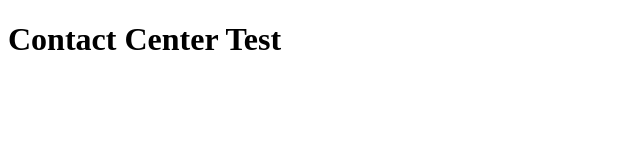
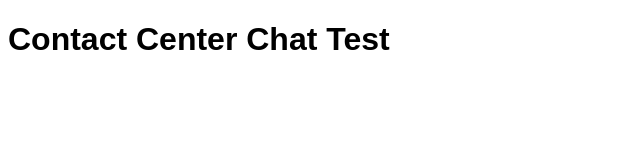
Before and after one commit to tommygaessler/ccc, a plain HTML site: page index.html in a window 1280 px wide. Shown: the whole page, without its empty margins (0-640 px from the left). Drawn offline with Linux system fonts and the light colour scheme; some packages are replaced by stand-ins of ours; a script that the page names is missing.

Commit message:
updated font

```diff
--- a/index.html
+++ b/index.html
@@ -2,13 +2,12 @@
 <html lang="en" dir="ltr">
   <head>
     <meta charset="utf-8">
-    <title>Contact Center Test</title>
+    <title>Contact Center Chat Test</title>
     <link rel="stylesheet" href="styles.css">
   </head>
   <body>
-    <h1>Contact Center Test</h1>
+    <h1>Contact Center Chat Test</h1>
 
-    <!-- <script data-entry-id="_viLMmV5Q8yAtWnOrah8JA" src="https://us01ccistatic.zoom.us/us01cci/web-sdk/video-client.js"></script> -->
     <script data-chat-entry-id="F-8miduySO6nYgyesXkbLQ" src="https://us01ccistatic.zoom.us/us01cci/web-sdk/chat-client.js"></script>
     <script type="text/javascript" src="scripts.js"></script>
   </body>
--- a/styles.css
+++ b/styles.css
@@ -0,0 +1,3 @@
+body {
+  font-family: Arial, sans-serif;
+}
```
